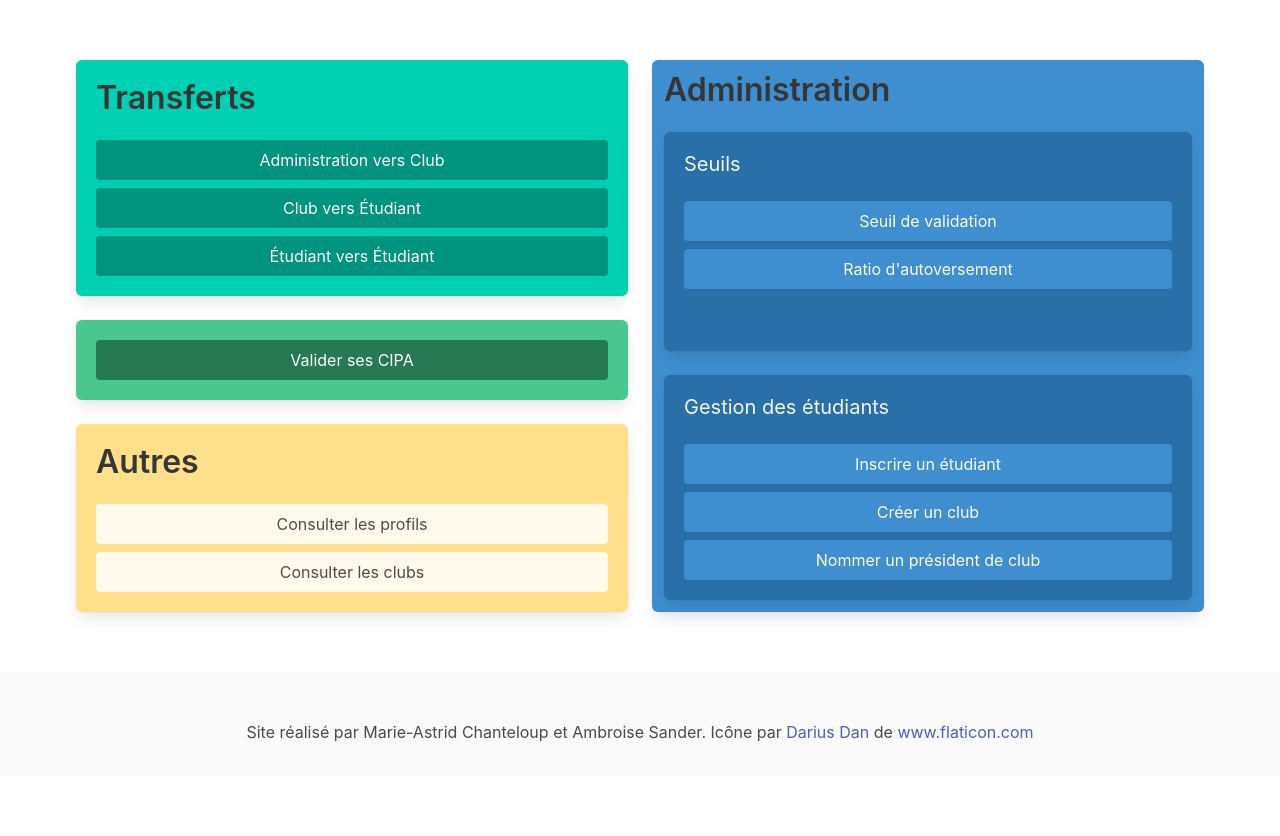
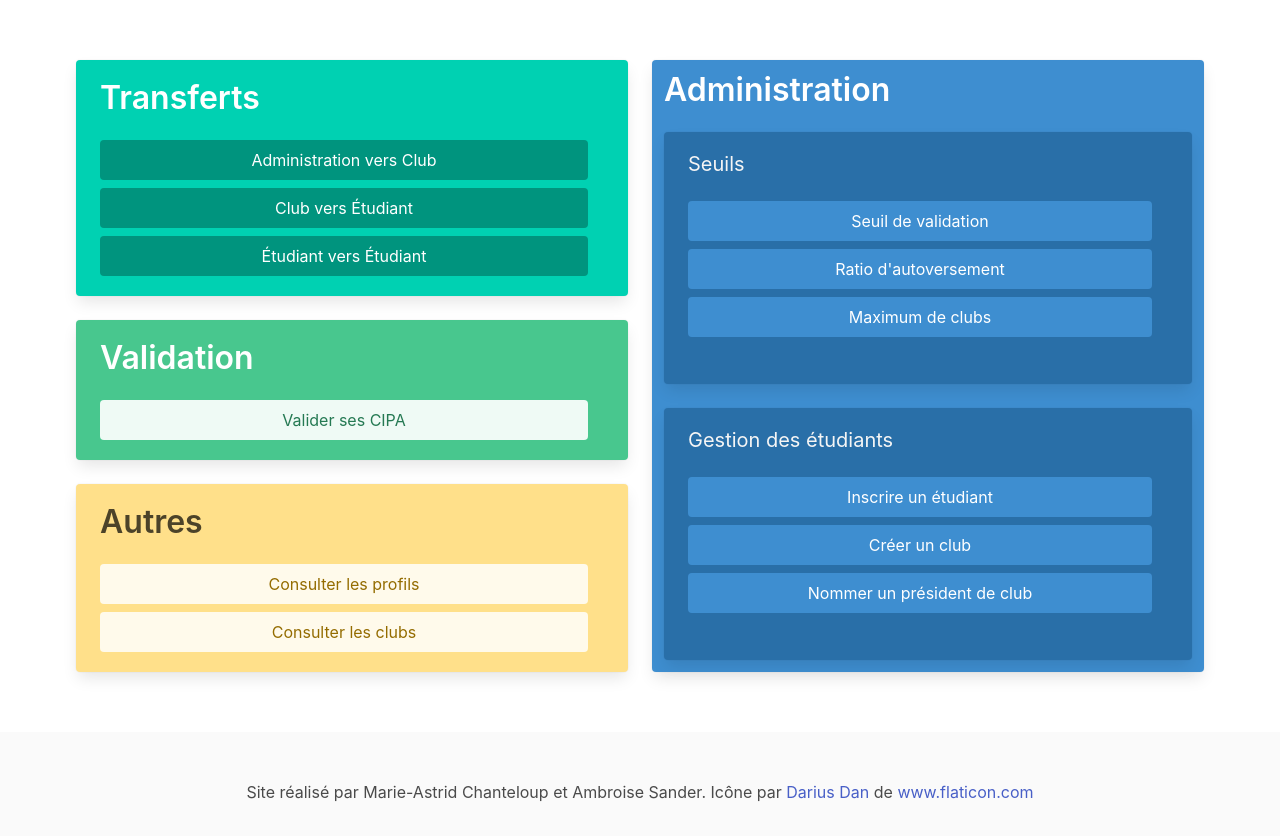
Before and after one commit to PinkAstrid/cipacoin_blockchain, a Flask app: page / in a window 1280 px wide. Shown: the part 52-888 px from the top of the page. Before the commit the page ends 794 px from the top, so only its background shows below. Run offline with Flask 2, Linux system fonts and the light colour scheme; parts of the project's set-up code (start-up, migrations or seed data) failed here and were passed over.

Commit message:
ajout modification nb clubs max

```diff
--- a/app/forms.py
+++ b/app/forms.py
@@ -78,5 +78,9 @@ class SelfPaymentThresholdForm(GenericForm):
     amount = IntegerField("Pourcentage", validators=[InputRequired(), NumberRange(min=0, max=100)])
 
 
+class MaxClubsThresholdForm(GenericForm):
+    amount = IntegerField("Valeur", validators=[InputRequired(), NumberRange(min=0)])
+
+
 class CertificateValidationForm(GenericForm):
     pass
--- a/app/routes.py
+++ b/app/routes.py
@@ -4,7 +4,7 @@ from web3.exceptions import ContractLogicError
 from app import app, contract, accounts, w3
 from app.forms import AdminToClubTransferForm, StudentRegistrationForm, ClubCreationForm, \
     ClubToStudentTransferForm, StudentToStudentTransferForm, ValidationThresholdForm, SelfPaymentThresholdForm, \
-    CertificateValidationForm, PresidentChangeForm
+    CertificateValidationForm, PresidentChangeForm, MaxClubsThresholdForm
 from app.utils import string_to_bytes32, generate_club_line
 
 
@@ -144,6 +144,21 @@ def validation_threshold():
     return render_template("views/actions/admin/thresholds/validation_threshold.html", form=form)
 
 
+@app.route('/admin/threshold/clubs', methods=['GET', 'POST'])
+def max_clubs_threshold():
+    form = MaxClubsThresholdForm()
+    if form.validate_on_submit():
+        try:
+            h = contract.functions.setMaxOwnedClubs(form.amount.data).transact(
+                {'from': accounts[int(form.identify_as.data)]})
+            w3.eth.waitForTransactionReceipt(h)
+            flash(f"Nombre maximal de clubs présidés par un même étudiant fixé à {form.amount.data}", "success")
+        except ContractLogicError as e:
+            flash(str(e).split("revert")[-1], "revert")
+        return redirect(url_for("index"))
+    return render_template("views/actions/admin/thresholds/max_clubs_threshold.html", form=form)
+
+
 @app.route('/admin/threshold/selfpay', methods=['GET', 'POST'])
 def self_payment_threshold():
     form = SelfPaymentThresholdForm()
--- /dev/null
+++ b/app/templates/views/actions/admin/thresholds/max_clubs_threshold.html
@@ -0,0 +1,5 @@
+{% extends "templates/generic_threshold_form.html" %}
+
+{% block headline %}
+    Nombre maximum de clubs présidés par un même élève
+{% endblock %}
--- a/app/templates/views/index.html
+++ b/app/templates/views/index.html
@@ -6,9 +6,10 @@
             {% if messages %}
                 <div class="tile is-parent">
                     <div class="tile is-parent">
-                        <div class="tile is-child box has-background-danger">
+                        <div class="tile is-child box notification is-danger">
                             {% for message in messages %}
-                                <p class="subtitle has-text-light"><span class="is-capitalized">échec :</span>{{ message }}</p>
+                                <p class="subtitle has-text-light"><span
+                                        class="is-capitalized">échec :</span>{{ message }}</p>
                             {% endfor %}
                         </div>
                     </div>
@@ -19,7 +20,7 @@
             {% if messages %}
                 <div class="tile is-parent">
                     <div class="tile is-parent">
-                        <div class="tile is-child box has-background-success">
+                        <div class="tile is-child box notification is-success">
                             {% for message in messages %}
                                 <p class="subtitle has-text-light">{{ message }}</p>
                             {% endfor %}
@@ -30,7 +31,7 @@
         {% endwith %}
         <div class="tile  is-parent ">
             <div class="tile is-vertical is-parent">
-                <div class="tile is-child box has-background-primary">
+                <div class="tile is-child box notification is-primary">
                     <p class="title">Transferts</p>
                     <div class="buttons is-centered">
                         <a href="{{ url_for('admin_to_club') }}"
@@ -43,38 +44,41 @@
                             Étudiant</a>
                     </div>
                 </div>
-                <div class="tile is-child box has-background-success">
+                <div class="tile is-child box notification is-success">
+                    <p class="title">Validation</p>
                     <div class="buttons is-centered">
                         <a href="{{ url_for('validate_certificate') }}"
-                           class="button has-background-success-dark is-success is-fullwidth">Valider ses
+                           class="button is-fullwidth is-success is-light">Valider ses
                             CIPA</a>
                     </div>
                 </div>
-                <div class="tile is-child box has-background-warning">
+                <div class="tile is-child box notification is-warning">
                     <p class="title">Autres</p>
                     <div class="buttons is-centered">
                         <a href="{{ url_for('view_profiles') }}"
-                           class="button has-background-warning-light is-warning is-fullwidth">Consulter les
+                           class="button is-warning is-light is-fullwidth">Consulter les
                             profils</a>
                         <a href="{{ url_for('view_clubs') }}"
-                           class="button has-background-warning-light is-warning is-fullwidth">Consulter les
+                           class="button is-warning is-light is-fullwidth">Consulter les
                             clubs</a>
                     </div>
                 </div>
             </div>
             <div class="tile is-parent">
-                <div class="tile is-parent box has-background-info is-vertical">
+                <div class="tile is-parent box notification is-info is-vertical">
                     <p class="title">Administration</p>
-                    <div class="tile is-child box has-background-info-dark">
+                    <div class="tile is-child box notification is-info has-background-info-dark">
                         <p class="subtitle has-text-light">Seuils</p>
                         <div class="buttons is-centered">
                             <a href="{{ url_for('validation_threshold') }}" class="button is-info is-fullwidth">Seuil de
                                 validation</a>
                             <a href="{{ url_for('self_payment_threshold') }}" class="button is-info is-fullwidth">Ratio
                                 d'autoversement</a>
+                            <a href="{{ url_for('max_clubs_threshold') }}" class="button is-info is-fullwidth">Maximum
+                                de clubs</a>
                         </div>
                     </div>
-                    <div class="tile is-child box has-background-info-dark">
+                    <div class="tile is-child box notification is-info has-background-info-dark">
                         <p class="subtitle has-text-light">Gestion des étudiants</p>
                         <div class="buttons is-centered">
                             <a href="{{ url_for('register_student') }}" class="button is-info is-fullwidth">Inscrire un
```
Also changed, not shown: 2 other files.
